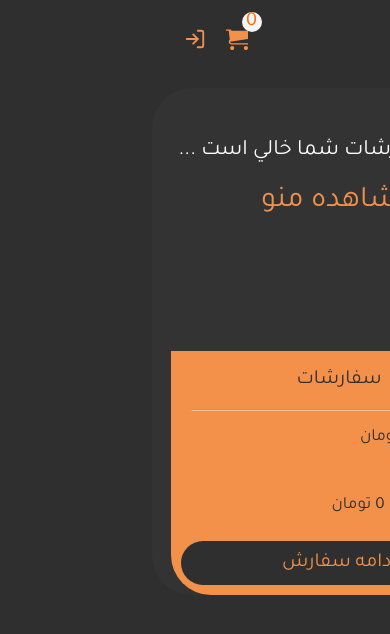
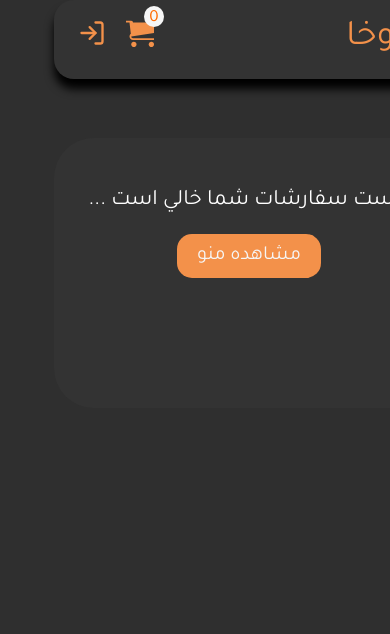
Before and after one commit to HanzaleLatifi/fastfood, a React (Create React App) app: page /cart in a window 390 px wide. Shown: the top 634 px of the page. Built offline with nearby package versions, Linux system fonts and the light colour scheme.

Commit message:
fix responsive

```diff
--- a/src/App.css
+++ b/src/App.css
@@ -1,67 +1,65 @@
 @import url("https://fonts.googleapis.com/css2?family=Tajawal:wght@300;400;500;800&display=swap");
 /* start common styles */
-.btn{
+.btn {
   font-size: 2rem;
   padding: 1rem 2rem;
   border-radius: 1.5rem;
   cursor: pointer;
 }
-.btn:hover{
-box-shadow: 0rem 0rem 2rem 1rem #be600859 ,
-0rem 0rem 4rem #be600859 ,
+.btn:hover {
+  box-shadow: 0rem 0rem 2rem 1rem #be600859, 0rem 0rem 4rem #be600859,
     0rem 0rem 8rem #be600859;
   background-color: #fd832c;
 }
-.btn-primary{
+.btn:active {
+  box-shadow: 0rem 0rem 2rem 1rem #be600859, 0rem 0rem 4rem #be600859,
+    0rem 0rem 8rem #be600859;
+  background-color: #fd832c;
+}
+.btn-primary {
   color: #f6f6f6;
-  background-color: #F3914A;
+  background-color: #f3914a;
   display: flex;
   justify-content: center;
   align-items: center;
 }
-.heading{
+.heading {
   width: 100%;
   margin: 1rem auto;
   font-size: 4rem;
-  color: #F3914A;
+  color: #f3914a;
   text-align: center;
+}
 
-}
 /* end common styles   */
 
 #home {
   display: flex;
   justify-content: center;
-  /* align-items: center; */
   min-height: 90vh;
   width: 90%;
   margin: 0 auto;
   font-family: "Tajawal";
-
 }
 #home .landingPage {
   padding: 1rem 5rem;
   width: 98%;
-  height: 74vh;
+  height: 80vh;
   background-color: #333;
   border-radius: 4rem;
   display: flex;
   align-items: center;
-
 }
-.landingText{
+.landingText {
   width: 60%;
   display: flex;
   flex-direction: column;
   justify-content: center;
-
-
 }
-.landingText h2{
+.landingText h2 {
   font-size: 4rem;
-    color:#F3914A;
+  color: #f3914a;
   text-align: right;
-
 }
 .landingText p {
   font-size: 3.6rem;
@@ -77,3 +75,32 @@ justify-content: center;
   width: 100%;
   height: 100%;
 }
+@media (max-width: 768px) {
+  #home .landingPage {
+    padding: 2rem 0rem;
+    width: 100%;
+    height: 78vh;
+    background-color: #333;
+    border-radius: 4rem;
+    display: flex;
+    flex-direction: column-reverse;
+    align-items: center;
+    justify-content: center;
+    text-align: center;
+  }
+  .landingText {
+    width: 100%;
+    text-align: center;
+    align-items: center;
+    font-size: 1.2rem;
+    padding: 2rem;
+  }
+  .landingText h2 {
+    text-align: center;
+    font-size: 3.0rem;
+  }
+  .landingText p{
+    font-size: 2.4rem;
+    padding: 0 2rem;
+  }
+}
--- a/src/components/cart/Cart.css
+++ b/src/components/cart/Cart.css
@@ -13,7 +13,7 @@
   display: flex;
   flex-direction: column;
 }
-.cart-item{
+.cart-item {
   margin: 1rem 0;
   padding: 1.8rem 1rem;
   display: flex;
@@ -22,27 +22,25 @@
   background-color: #2f2f2f;
   border-radius: 4rem;
 }
-.cart-content{
+.cart-content {
   display: flex;
   flex-direction: column;
   justify-content: center;
-    width:40%;
+  width: 40%;
   font-size: 1.8rem;
   color: #f6f6f6;
   font-family: serif;
-
 }
-.cart-content .cart-name{
+.cart-content .cart-name {
   font-family: sans-serif;
   font-size: 2.9rem;
   color: #f3914a;
-
 }
-.cart-content .cart-price{
+.cart-content .cart-price {
   font-size: 2.7rem;
 }
 .cart-content p {
-    margin: .8rem;
+  margin: 0.8rem;
 }
 .img-count {
   width: 50%;
@@ -55,24 +53,22 @@
   max-width: 16rem;
   max-height: 16rem;
 }
-.img-count .imagee img{
+.img-count .imagee img {
   width: 100%;
   height: 100%;
 }
-.img-count .counter{
+.img-count .counter {
   display: flex;
   width: 70%;
   align-items: center;
   justify-content: center;
-
 }
-.img-count .counter span{
+.img-count .counter span {
   font-size: 2.8rem;
-    margin:0 1rem;
+  margin: 0 1rem;
   color: #fff;
-
 }
-.img-count .counter button{
+.img-count .counter button {
   display: flex;
   justify-content: center;
   align-items: center;
@@ -82,8 +78,6 @@
   padding: 1rem 1.2rem;
   border: none;
 }
-
-
 
 .cart-summary {
   background-color: #f3914a;
@@ -101,17 +95,16 @@
   font-size: 2.2rem;
 }
 .cart-summary p {
-    margin: .7rem;
+  margin: 0.7rem;
 }
-.cart-summary p:first-child{
+.cart-summary p:first-child {
   font-size: 2.7rem;
   text-align: center;
 }
-.cart-summary hr{
+.cart-summary hr {
   margin: 1rem;
   color: #f6f6f6;
-    opacity: .5;
-
+  opacity: 0.5;
 }
 .checkout-btn {
   width: 100%;
@@ -125,21 +118,27 @@
   margin-top: 1.8rem;
 }
 .empty {
-    margin: 4rem  0;
+  left: 30%;
+  transform: translateX(-30%);
+  width: 100%;
+  margin: 4rem 0;
   text-align: center;
   font-size: 3rem;
   color: #f3914a;
+  display: flex;
+  flex-direction: column;
+  justify-content: center;
+  align-items: center;
 }
-.empty p:first-child{
+.empty p:first-child {
   margin-bottom: 2rem;
-    font-size: 2.2rem ;
+  font-size: 2.2rem;
   color: white;
 }
 
-
-@media (max-width:768px){
+@media (max-width: 768px) {
   .cart-container {
-        width: 96%;
+    width: 100%;
     flex-direction: column;
     justify-content: center;
     align-items: center;
@@ -147,68 +146,81 @@
   }
   .cart-items {
     width: 100%;
-        min-height: 30vh;
+    min-height: 32vh;
     max-height: auto;
     padding: 1rem 1.5rem;
   }
-      .cart-item{
-          margin: 1rem 0;
-          padding: 1rem .7rem;
-          width:100%;
-          height: 20rem;
-          padding: 0 1.3rem;
+  .cart-item {
+    margin: 1rem auto;
+    padding: 1rem 0.7rem;
+    width: 90%;
+    height: 30rem;
+    padding: 1rem 1.3rem;
+    flex-direction: column;
   }
-      .cart-content{
+  .cart-content {
     display: flex;
     flex-direction: column;
     justify-content: center;
-          width:40%;
+    width: 100%;
     font-size: 1.4rem;
     color: #f6f6f6;
     font-family: serif;
-
+    text-align: center;
   }
-      .cart-content .cart-name{
+  .cart-content .cart-name {
     font-family: sans-serif;
     font-size: 2.2rem;
     color: #f3914a;
-
   }
-      .cart-content .cart-price{
-          font-size: 2.1rem;
+  .cart-content .cart-price {
+    font-size: 2.2rem;
   }
   .cart-content p {
-          margin: .4rem;
+    margin: 0.4rem 0rem;
   }
   .img-count {
-          width: 50%;
+    width: 100%;
     display: flex;
     flex-direction: column;
     justify-content: center;
     align-items: center;
   }
   .img-count .imagee {
-          max-width: 14rem;
-          max-height: 14rem;
+    max-width: 11rem;
+    max-height: 11rem;
+  }
+  .counter button {
+    font-size: 1.2rem;
   }
 
-    .checkout-btn{
-        font-size: 2rem;
+  .checkout-btn {
+    font-size: 1.7rem;
+    margin-top: 1rem;
   }
 
-    .cart-summary{
-        margin-top: 1rem;
+  .cart-summary {
+    position: fixed;
+    bottom: 0;
+    margin: 0rem;
     width: 100%;
-        font-size: 1.7rem;
-        padding: 1rem;
-        width: 90%;
+    font-size: 1.4rem;
+    padding: 0.7rem;
+    width: 100%;
     border-top-left-radius: 0;
-
-
+    color: black;
+    font-weight: bold;
   }
-    .cart-summary p:first-child{
-        font-size: 2.0rem;
+  .cart-summary p {
+    margin: 0.4rem;
+  }
+  .cart-summary p:first-child,
+  .cart-summary hr {
+    display: none;
   }
 
-
+  .empty {
+    left: 0;
+    transform: translateX(0);
   }
+}
--- a/src/components/cart/Cart.js
+++ b/src/components/cart/Cart.js
@@ -7,7 +7,7 @@ import { AiOutlineMinus } from "react-icons/ai";
 import { useAuth } from "../../providers/AuthProvider";
 
 function Cart() {
-  const isAuth=useAuth();
+  const isAuth = useAuth();
   const { cart } = useCart();
   const dispatch = useCartActions();
 
@@ -65,21 +65,28 @@ function Cart() {
             <p> ليست سفارشات شما خالي است ... </p>
             <p>
               {" "}
-              <Link to="/menu">مشاهده منو </Link>{" "}
+              <Link to="/menu" className="btn btn-primary">مشاهده منو </Link>{" "}
             </p>
           </div>
         )}
       </div>
+      {cart.length ? (
+        <>
+        <div className="clear"></div>
         <div className="cart-summary">
           <p>سفارشات</p>
           <hr />
           <p>قيمت كل : {sumPrice} تومان</p>
           <p>تخفيف : 0 </p>
           <p> قيمت پرداختي : {sumPrice} تومان </p>
-        <Link to={isAuth?"/checkout" : "/enterData"}>
+          <Link to={isAuth ? "/checkout" : "/enterData"}>
             <button className="checkout-btn">ادامه سفارش</button>
           </Link>
         </div>
+        </>
+      ) : (
+        ""
+      )}
     </div>
   );
 }
--- a/src/components/navigation/Navigation.css
+++ b/src/components/navigation/Navigation.css
@@ -8,9 +8,9 @@ header {
   font-size: 2.2rem;
   margin: 1rem auto;
   border-radius: 2rem;
-  font-family: "Tajawal",sans-serif;
+  font-family: "Tajawal", sans-serif;
+}
 
-}
 header .logo {
   font-size: 4rem;
   display: flex;
@@ -36,37 +36,53 @@ header nav ul li a {
 .icon-container div {
   margin: 0 1rem;
   display: inline;
+  font-size: 2.8rem;
 }
-a{
+a {
   color: #f3914a;
 }
-.badge-content{
+.badge-content {
   position: relative;
 }
-.badge-content span{
+.badge-content span {
   display: flex;
   justify-content: center;
   align-items: center;
   position: absolute;
-  bottom: 2.6rem;
-  left: 1.6rem;
+  bottom: 3rem;
+  left: 1.8rem;
   width: 2rem;
-  height: 2rem;
+  height: 2.1rem;
   background-color: #f6f6f6;
   color: #ff6a00;
   border-radius: 50%;
-  font-size: 2rem;
+  font-size: 1.8rem;
 }
-.active-link{
+.active-link {
   color: #f3914a;
-  text-shadow: 1rem 0 5rem  #f3914a;
+  text-shadow: 1rem 0 5rem #f3914a;
 }
 
 @media (max-width: 768px) {
-  .menu {
-    display: block;
+  header {
+    width: 100%;
+    position: fixed;
+    top: 0rem;
+    margin: 0;
+    padding-bottom: 0;
+    padding: 1.8rem 1.4rem;
+    box-shadow: 0 1rem 1rem rgb(0, 0, 0);
+    background-color: #333;
   }
+  header .logo {
+    font-size: 3.6rem;
+  }
+
   header nav {
     display: none;
   }
+  .badge-content span {
+    font-size: 1.7rem;
+    padding-top: 0.4rem;
+  }
 }
--- a/src/components/navigation/Navigation.js
+++ b/src/components/navigation/Navigation.js
@@ -1,6 +1,5 @@
 import { Link, NavLink, withRouter } from "react-router-dom";
 import "./Navigation.css";
-import { AiOutlineMenu } from "react-icons/ai";
 import {FiLogIn} from "react-icons/fi"
 import { FaUserAlt } from "react-icons/fa";
 import { ImCart } from "react-icons/im";
@@ -12,9 +11,6 @@ function Navigation() {
   const {cart}=useCart();
   return (
     <header>
-      <div className="menu">
-        <AiOutlineMenu className="menu-bar" />
-      </div>
       <div className="logo">  <Link to="/">لاروخا</Link> </div>
       <nav>
         <ul>
--- a/src/index.css
+++ b/src/index.css
@@ -22,3 +22,19 @@ a {
 ::selection{
   background-color: orange;
 }
+button:focus{
+  outline: none;
+}
+.clear{
+  display: none;
+}
+
+@media (max-width:768px){
+  .clear{
+    display: block;
+    width: 100%;
+    height: 14vh;
+    margin-bottom: 2rem;
+    background-color:#2f2f2f ;
+  }
+}
--- a/src/layout/Layout.js
+++ b/src/layout/Layout.js
@@ -1,9 +1,9 @@
-import React from "react";
 import Navigation from "../components/navigation/Navigation";
-
+import "../../src/App.css"
 function Layout({ children }) {
   return (
     <div>
+      <div className="clear">44</div>
       <Navigation />
       {children}
     </div>
--- a/src/pages/HomePage.js
+++ b/src/pages/HomePage.js
@@ -13,7 +13,7 @@ function HomePage() {
           <div className="landingText">
             <h2 className="heading"> به فست فود لاروخا خوش آمديد</h2>
             <p>طعمي لذيذ و به ياد ماندني را با ما تجربه كنيد</p>
-          <a href="#menu" className="btn btn-primary" style={{fontSize:'3rem',width:'20rem'}}>مشاهده منو </a>
+            <a href="#menu" className="btn btn-primary" style={{fontSize:'3rem',width:'20rem'}}>مشاهده منو </a>
           </div>
           <div className="landingImg">
             <img src={bgimg} alt="fastfood"/>
--- a/src/providers/CartReducer.js
+++ b/src/providers/CartReducer.js
@@ -1,4 +1,4 @@
-const cartReducer = (state, action) => {
+const CartReducer = (state , action) => {
   switch (action.type) {
     case "ADD_TO_CART": {
       const updatedCart = [...state.cart];
@@ -35,6 +35,7 @@ const cartReducer = (state, action) => {
         return { ...state, cart: updatedCart };
       }
     }
+    default:return state
   }
 };
-export default cartReducer;
+export default CartReducer;
```
Also changed, not shown: src/components/menu/Menu.css (+11 -0 lines), src/components/menu/MobileMenu.js (added, +11 -0 lines), src/components/menu/MobileMenu.css (added). Lines whose indentation alone changed are shown as unchanged.
